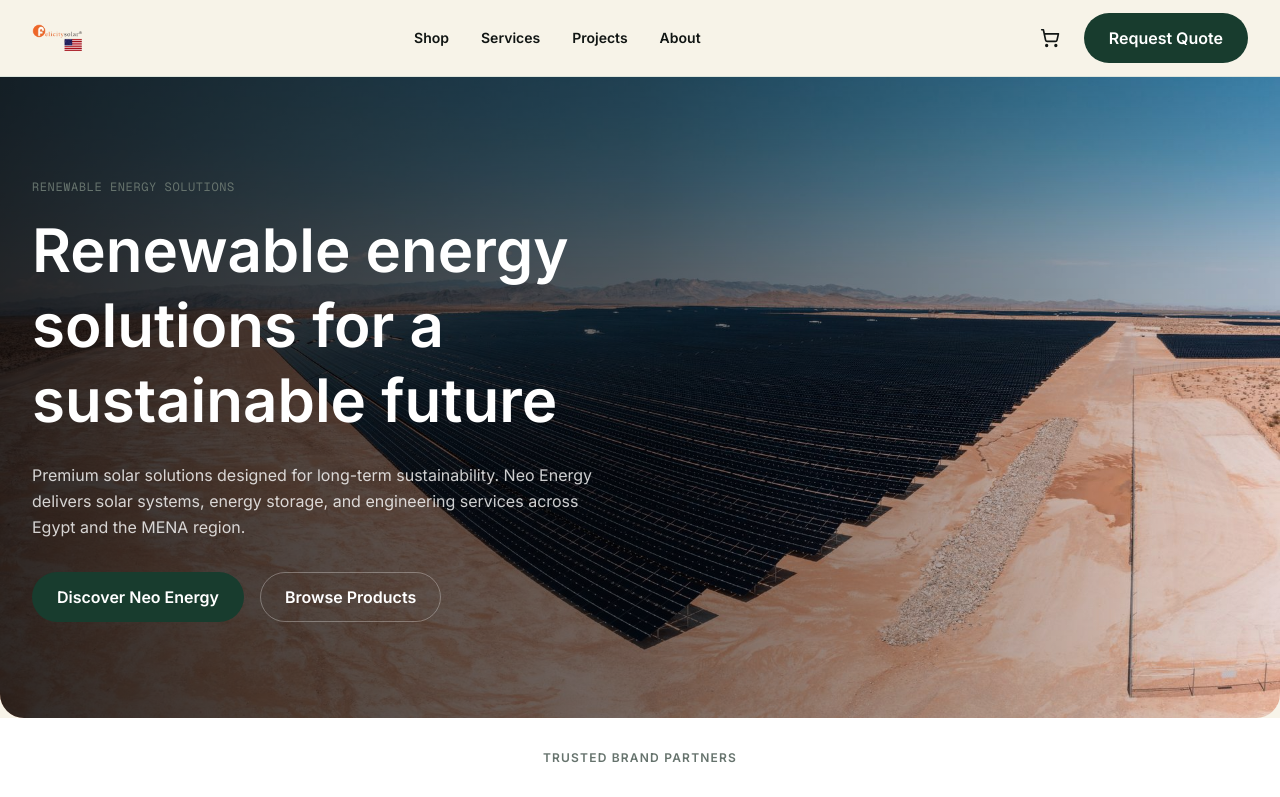
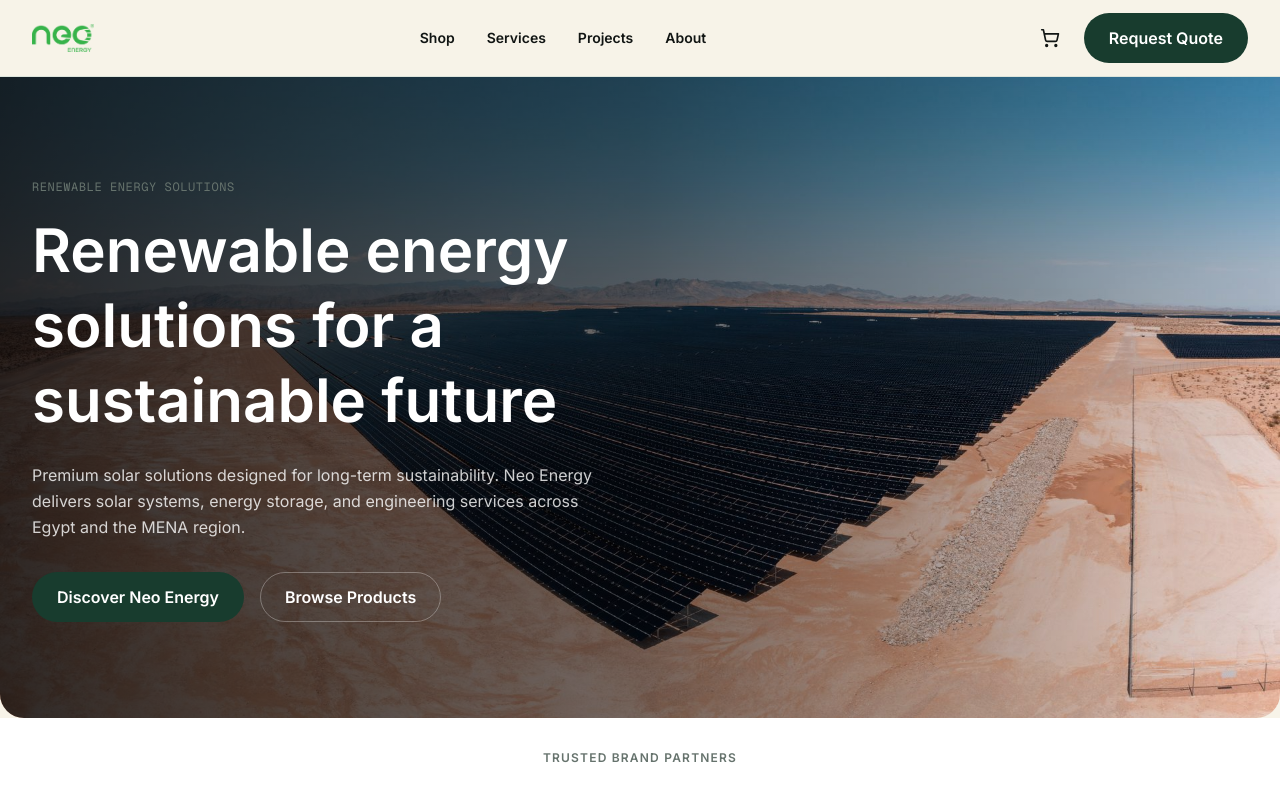
Before and after one commit to AhmedElhosseiny1/neo-energy, a Next.js app: page / in a window 1280 px wide. Shown: the top 797 px of the page. Built offline with nearby package versions, Linux system fonts and the light colour scheme.

Commit message:
Use high-res trimmed original Neo Energy logo

```diff
--- a/src/components/NeoLogo.tsx
+++ b/src/components/NeoLogo.tsx
@@ -10,8 +10,8 @@ export function NeoLogo({ className = "" }: NeoLogoProps) {
     <Image
       src="/images/neo-logo.png"
       alt="Neo Energy logo"
-      width={160}
-      height={88}
+      width={2296}
+      height={1032}
       className={className}
       priority
     />
```
Also changed, not shown: public/images/NO BG BIG.png (added), public/images/neo-logo.png.
